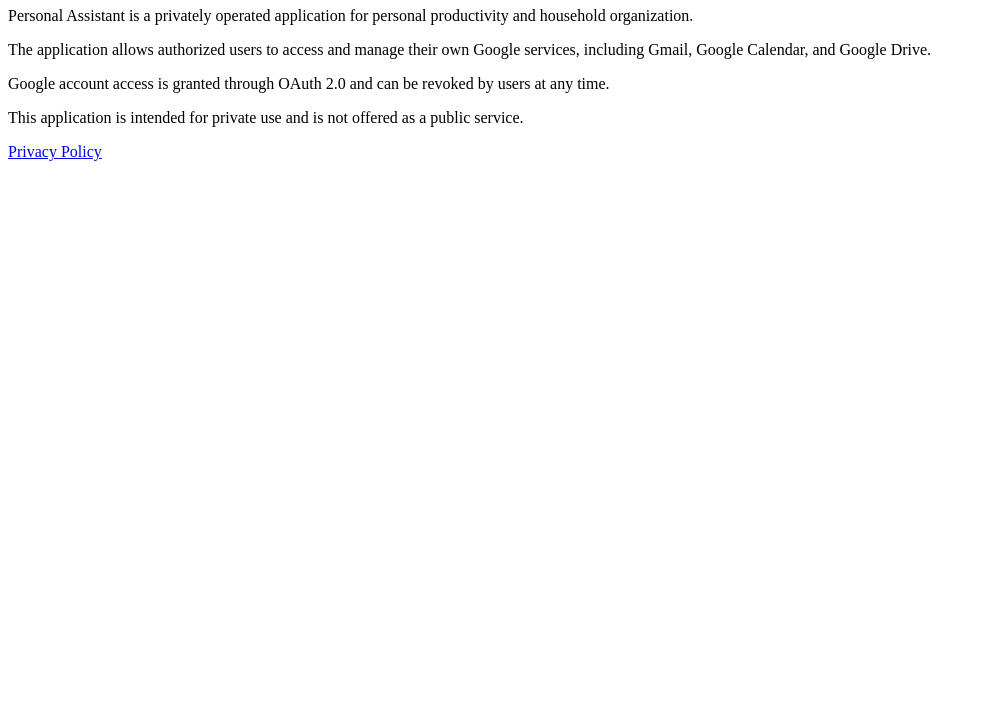
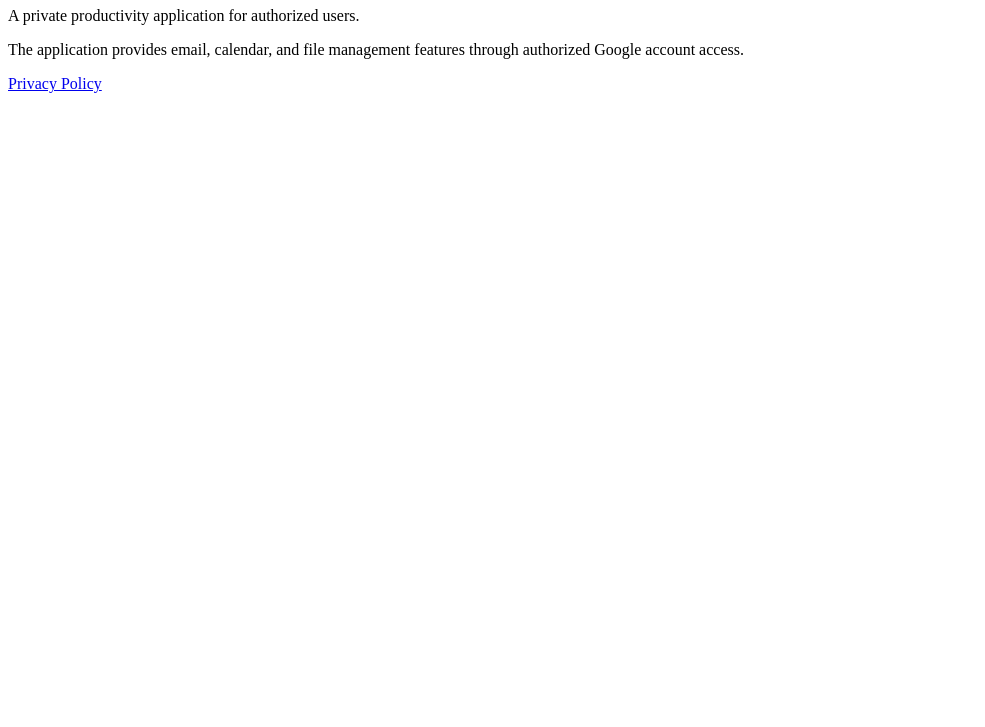
Before and after one commit to tsotop/personal-assistant-info, a plain HTML site: page index.html in a window 1280 px wide. Shown: the part 73-800 px from the top of the page, without its empty margins (0-985 px from the left). Drawn offline with Linux system fonts and the light colour scheme.

Commit message:
Revise description and remove unnecessary details

```diff
--- a/index.html
+++ b/index.html
@@ -9,24 +9,12 @@
   <h1>Personal Assistant</h1>
 
   <p>
-    Personal Assistant is a privately operated application
-    for personal productivity and household organization.
+    A private productivity application for authorized users.
   </p>
 
   <p>
-    The application allows authorized users to access and
-    manage their own Google services, including Gmail,
-    Google Calendar, and Google Drive.
-  </p>
-
-  <p>
-    Google account access is granted through OAuth 2.0
-    and can be revoked by users at any time.
-  </p>
-
-  <p>
-    This application is intended for private use and
-    is not offered as a public service.
+    The application provides email, calendar, and file management
+    features through authorized Google account access.
   </p>
 
   <p>
```
